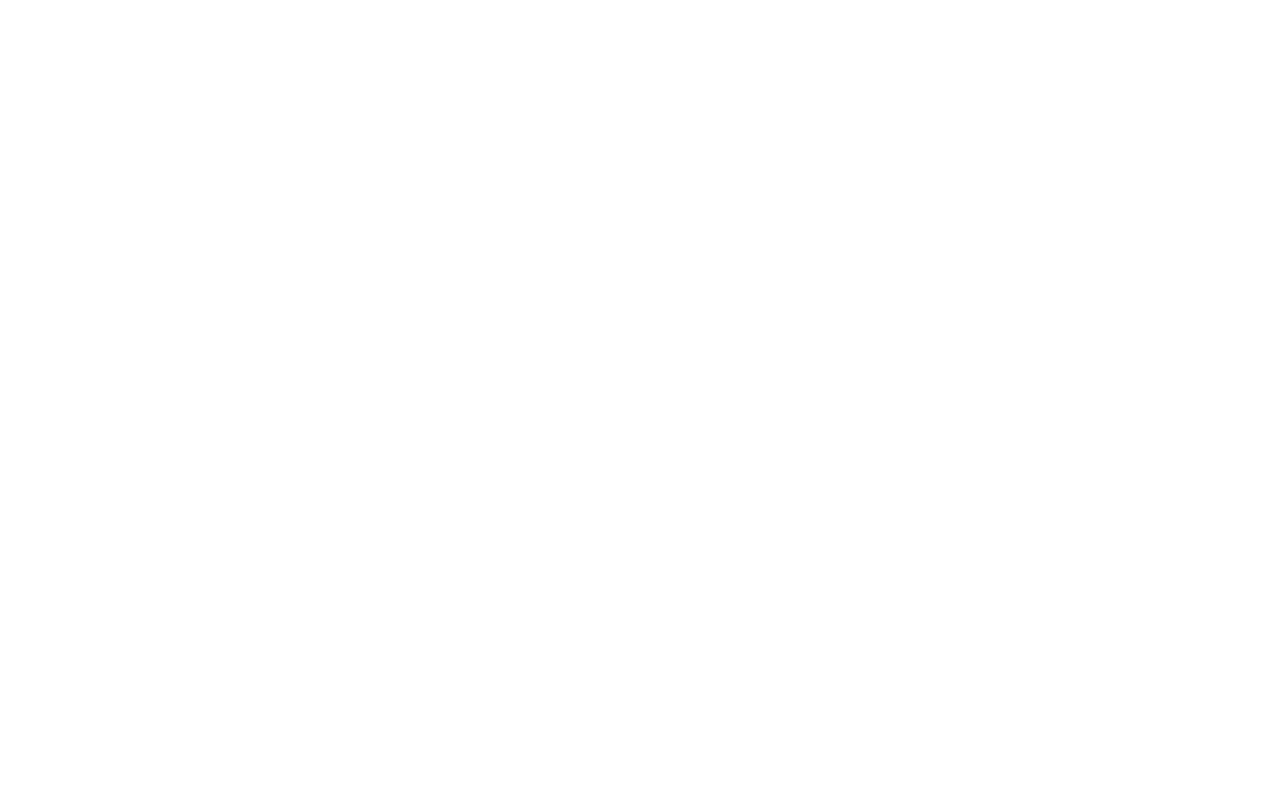
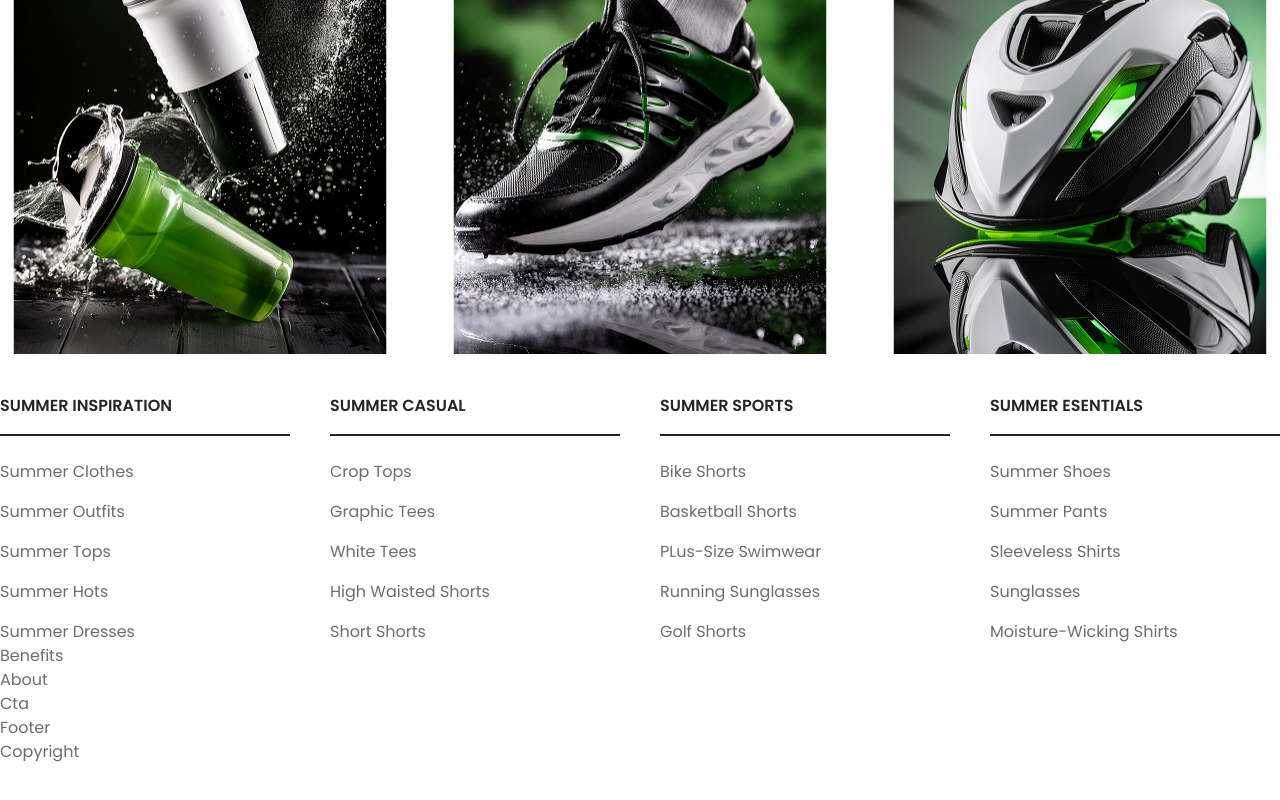
Before and after one commit to KRI5H03/venoma, a Next.js app: page / in a window 1280 px wide. Shown: the part 2260-3060 px from the top of the page. Built offline with nearby package versions, Linux system fonts and the light colour scheme.

Commit message:
category completed

```diff
--- a/components/Category.tsx
+++ b/components/Category.tsx
@@ -1,8 +1,119 @@
 import React from 'react'
+import Image from 'next/image'
+import Link from 'next/link'
 
 const Category = () => {
   return (
-    <div>Category</div>
+    <section className='mt-24'>
+      <div className='container mx-auto'>
+        <div className='flex items-end justify-between mb-[72px]'>
+          <h4 className='h4 w-max border-b-2'>Shop by Category</h4>
+          <Link href="/" className='link-primary text-accent2'>View All</Link>
+        </div>
+        {/* image grid */}
+        <div className='grid grid-cols-3 gap-4 xl:gap-10 mb-10'>
+          {/* image 1 */}
+          <div className='relative w-full h-[146px] sm:h-[416px] xl:h-[496px]'>
+            <Image src={"/assets/img/category/1.jpg"} alt="" fill quality={100} className='object-contain' />
+          </div>
+          {/* image 2 */}
+          <div className='relative w-full h-[146px] sm:h-[416px] xl:h-[496px]'>
+            <Image src={"/assets/img/category/2.jpg"} alt="" fill quality={100} className='object-contain' />
+          </div>
+          {/* image 3 */}
+          <div className='relative w-full h-[146px] sm:h-[416px] xl:h-[496px]'>
+            <Image src={"/assets/img/category/3.jpg"} alt="" fill quality={100} className='object-contain' />
+          </div>
+        </div>
+        {/* category links */}
+        <div className='grid grid-cols-1 md:grid-cols-2 xl:grid-cols-4 gap-10'>
+          {/* 1 */}
+          <div>
+            <h6 className='h6 pb-4 mb-6 border-b-2'>Summer Inspiration</h6>
+            <ul className='flex flex-col gap-4'>
+              <li>
+                <a href="#" className='link-secondary'>Summer Clothes</a>
+              </li>
+              <li>
+                <a href="#" className='link-secondary'>Summer Outfits</a>
+              </li>
+              <li>
+                <a href="#" className='link-secondary'>Summer Tops</a>
+              </li>
+              <li>
+                <a href="#" className='link-secondary'>Summer Hots</a>
+              </li>
+              <li>
+                <a href="#" className='link-secondary'>Summer Dresses</a>
+              </li>
+            </ul>
+          </div>
+          {/* 2 */}
+          <div>
+            <h6 className='h6 pb-4 mb-6 border-b-2'>Summer Casual</h6>
+            <ul className='flex flex-col gap-4'>
+              <li>
+                <a href="#" className='link-secondary'>Crop Tops</a>
+              </li>
+              <li>
+                <a href="#" className='link-secondary'>Graphic Tees</a>
+              </li>
+              <li>
+                <a href="#" className='link-secondary'>White Tees</a>
+              </li>
+              <li>
+                <a href="#" className='link-secondary'>High Waisted Shorts</a>
+              </li>
+              <li>
+                <a href="#" className='link-secondary'>Short Shorts</a>
+              </li>
+            </ul>
+          </div>
+          {/* 3 */}
+          <div>
+            <h6 className='h6 pb-4 mb-6 border-b-2'>Summer Sports</h6>
+            <ul className='flex flex-col gap-4'>
+              <li>
+                <a href="#" className='link-secondary'>Bike Shorts</a>
+              </li>
+              <li>
+                <a href="#" className='link-secondary'>Basketball Shorts</a>
+              </li>
+              <li>
+                <a href="#" className='link-secondary'>PLus-Size Swimwear</a>
+              </li>
+              <li>
+                <a href="#" className='link-secondary'>Running Sunglasses</a>
+              </li>
+              <li>
+                <a href="#" className='link-secondary'>Golf Shorts</a>
+              </li>
+            </ul>
+          </div>
+          {/* 4 */}
+          <div>
+            <h6 className='h6 pb-4 mb-6 border-b-2'>Summer Esentials</h6>
+            <ul className='flex flex-col gap-4'>
+              <li>
+                <a href="#" className='link-secondary'>Summer Shoes</a>
+              </li>
+              <li>
+                <a href="#" className='link-secondary'>Summer Pants</a>
+              </li>
+              <li>
+                <a href="#" className='link-secondary'>Sleeveless Shirts</a>
+              </li>
+              <li>
+                <a href="#" className='link-secondary'>Sunglasses</a>
+              </li>
+              <li>
+                <a href="#" className='link-secondary'>Moisture-Wicking Shirts</a>
+              </li>
+            </ul>
+          </div>
+        </div>
+      </div>
+    </section >
 
   )
 }
--- a/components/Latest.tsx
+++ b/components/Latest.tsx
@@ -6,7 +6,7 @@
   return (
     <section className="mt-24">
       <div className="container mx-auto">
-        <div>
+        <div className="flex justify-between items-end mb-[72px]">
           <h4 className="h4 w-max border-b-2">Explore Our Latest Collection</h4>
           <Link
             href="/"
@@ -16,7 +16,7 @@
           </Link>
         </div>
         {/* slider */}
-        <Slider/>
+        <Slider />
       </div>
     </section>
   );
```
